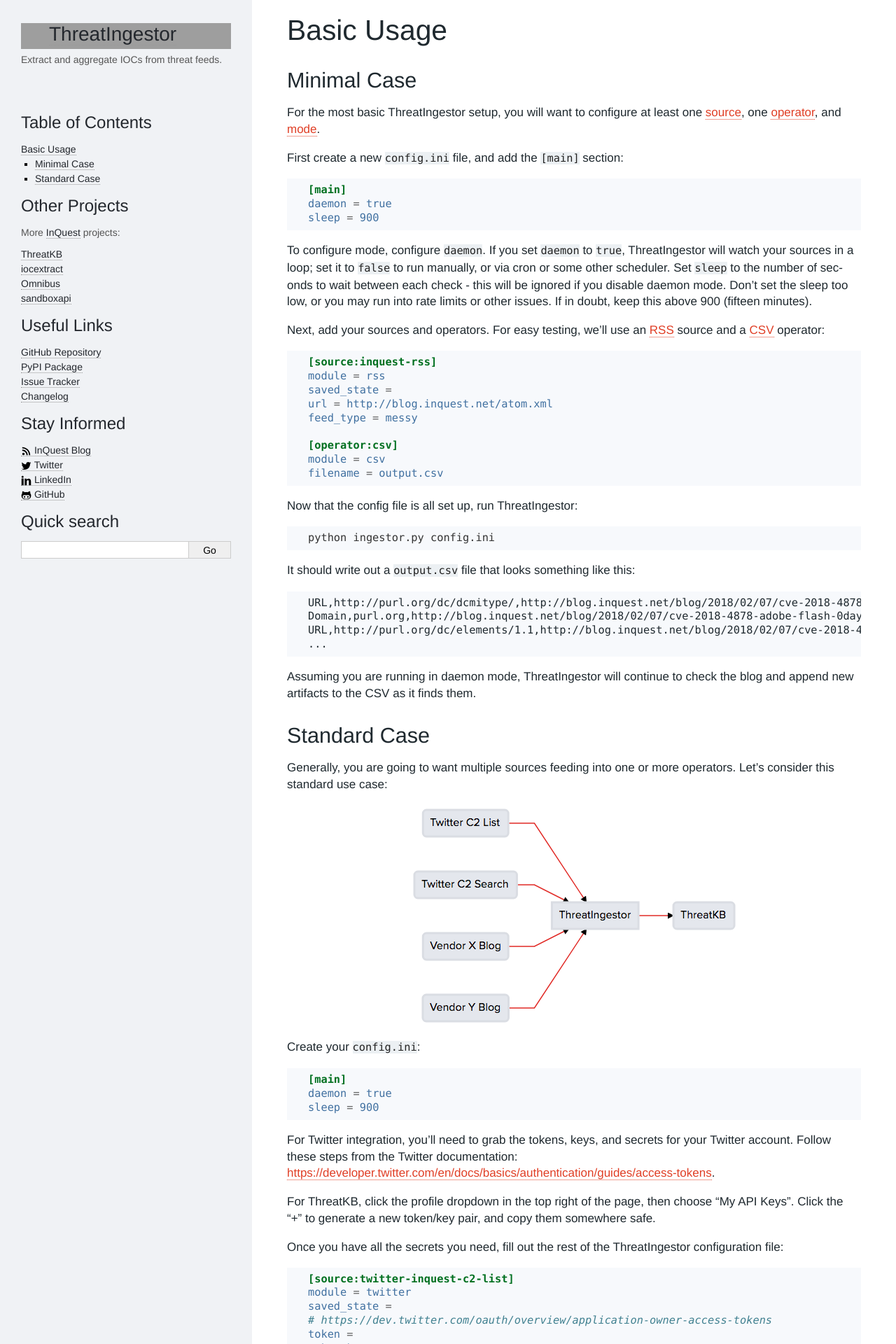
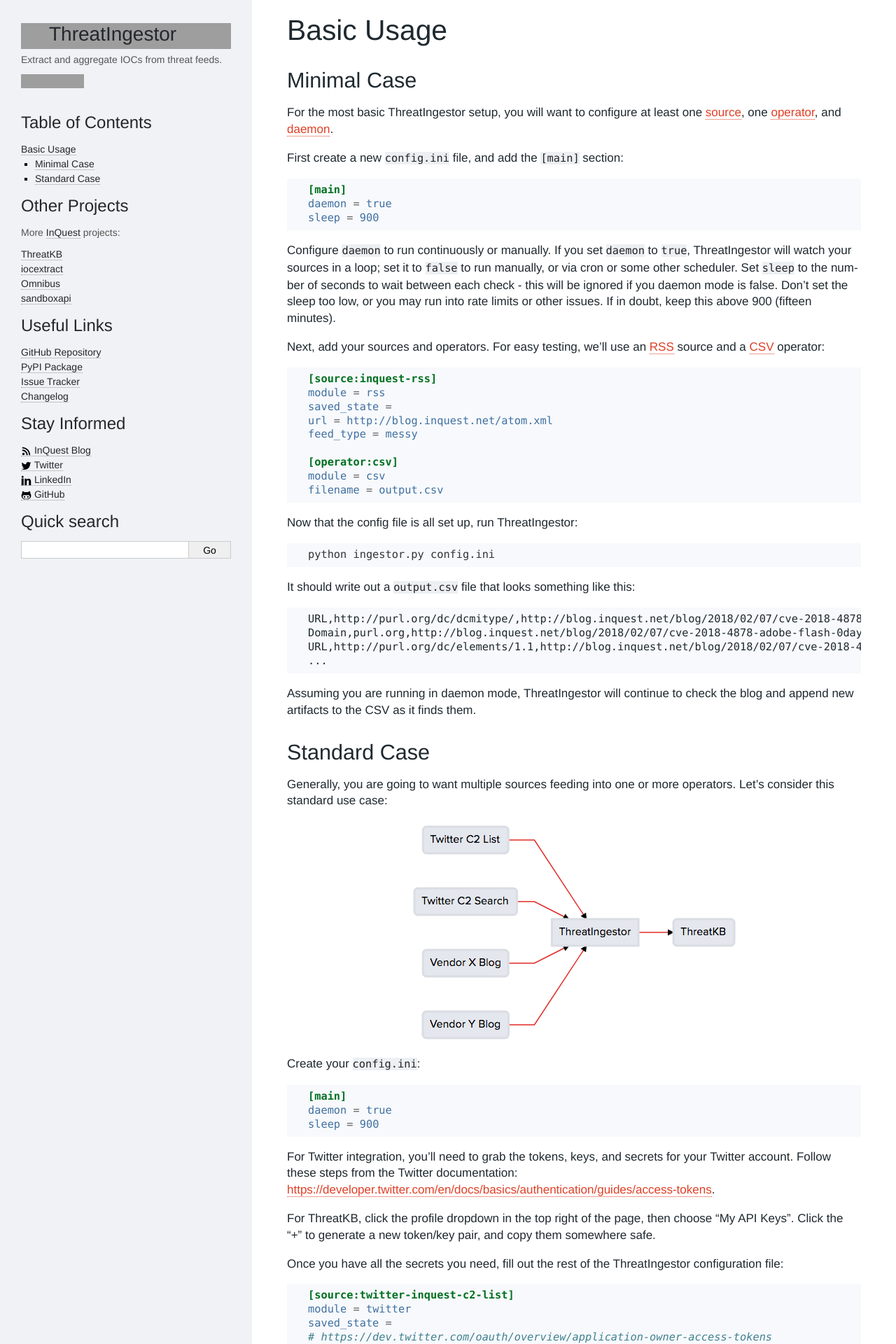
Before and after one commit to InQuest/ThreatIngestor, a Sphinx documentation site: the page built from docs/basicusage.rst, in a window 1280 px wide. Shown: the top 1920 px of the page at 70% size. Built offline with Sphinx 7.4.7, drawn with Linux system fonts in a browser that asks for light colours; some web fonts are replaced; grey boxes are pictures that could not be loaded.

Commit message:
clarified text and changed the internal hyperlink to daemon instead of mode

```diff
--- a/docs/basicusage.rst
+++ b/docs/basicusage.rst
@@ -9,7 +9,7 @@
 ------------
 
 For the most basic ThreatIngestor setup, you will want to configure at least
-one :ref:`source <source-plugins>`, one :ref:`operator <operator-plugins>`, and mode_.
+one :ref:`source <source-plugins>`, one :ref:`operator <operator-plugins>`, and daemon_.
 
 First create a new ``config.ini`` file, and add the ``[main]`` section:
 
@@ -19,10 +19,10 @@
     daemon = true
     sleep = 900
 
-.. _mode:
-To configure mode, configure ``daemon``. If you set ``daemon`` to ``true``, ThreatIngestor will watch
+.. _daemon:
+Configure ``daemon`` to run continuously or manually. If you set ``daemon`` to ``true``, ThreatIngestor will watch
 your sources in a loop; set it to ``false`` to run manually, or via cron or some other scheduler.
-Set ``sleep`` to the number of seconds to wait between each check - this will be ignored if you disable daemon mode.
+Set ``sleep`` to the number of seconds to wait between each check - this will be ignored if you daemon mode is false.
 Don't set the sleep too low, or you may run into rate limits or other issues.
 If in doubt, keep this above 900 (fifteen minutes).
 
```
